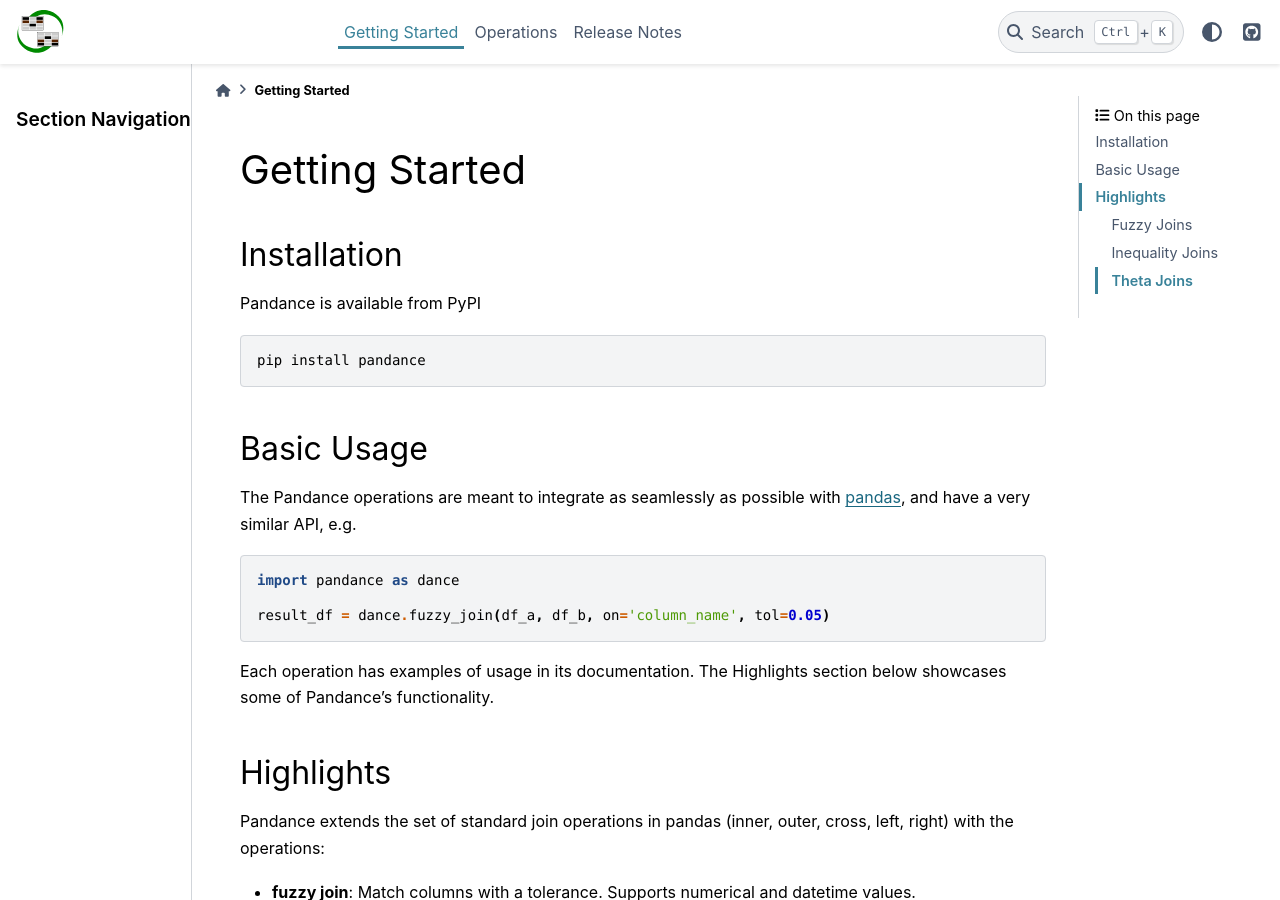
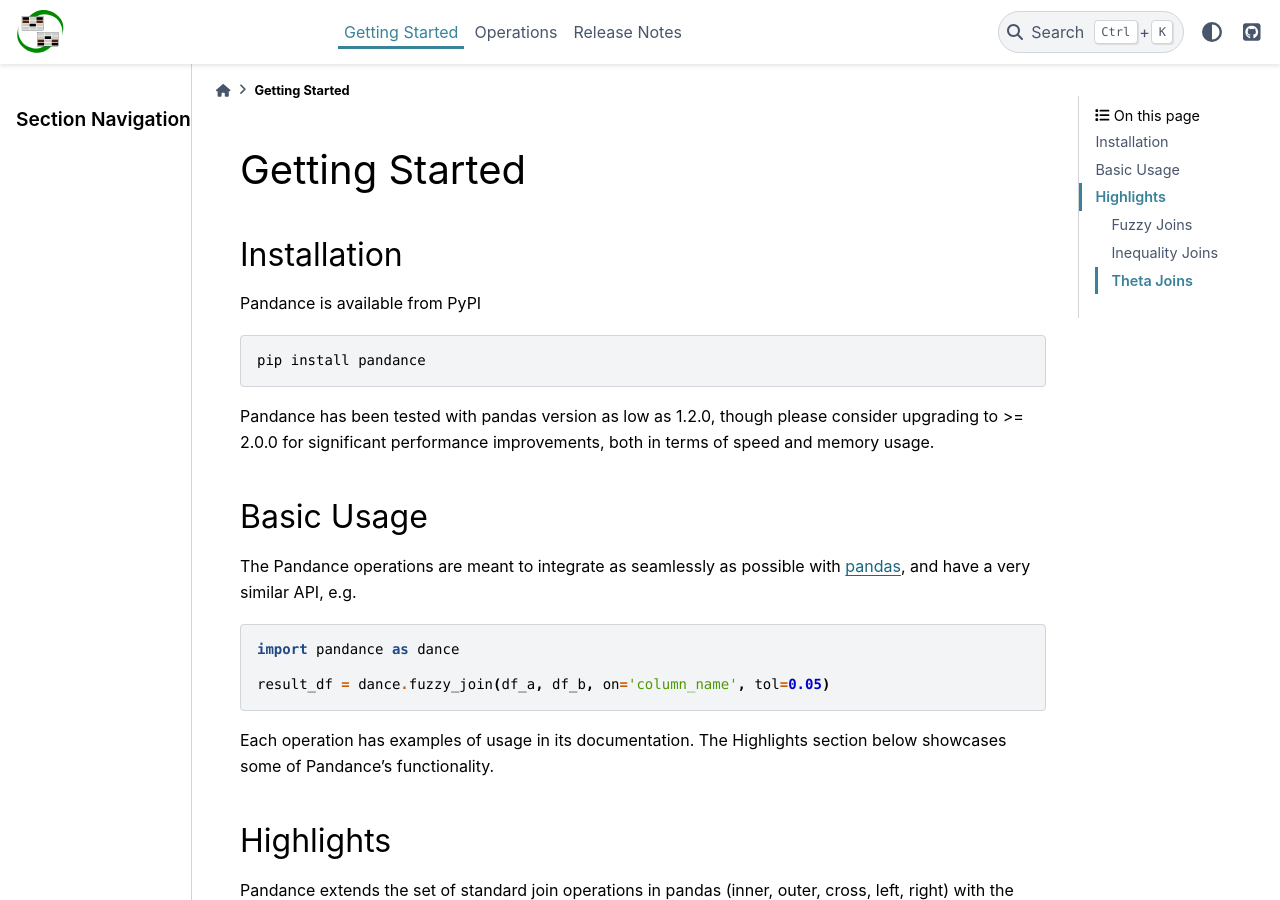
Before and after one commit to fburic/pandance, a Sphinx documentation site: the page built from doc/source/usage/getting_started.rst, in a window 1280 px wide and 900 px high. Built offline with Sphinx 7.4.7 and the PyData theme 0.15.4, drawn with Linux system fonts in a browser that asks for light colours.

Commit message:
fix: Adjust to silent memory increase in pandas < 1.4.0

```diff
--- a/doc/source/usage/getting_started.rst
+++ b/doc/source/usage/getting_started.rst
@@ -15,6 +15,10 @@
 .. code-block:: shell
 
    pip install pandance
+
+Pandance has been tested with pandas version as low as 1.2.0, though please consider
+upgrading to >= 2.0.0 for significant performance improvements, both in terms
+of speed and memory usage.
 
 
 Basic Usage
```
Also changed, not shown: 1 other file.
